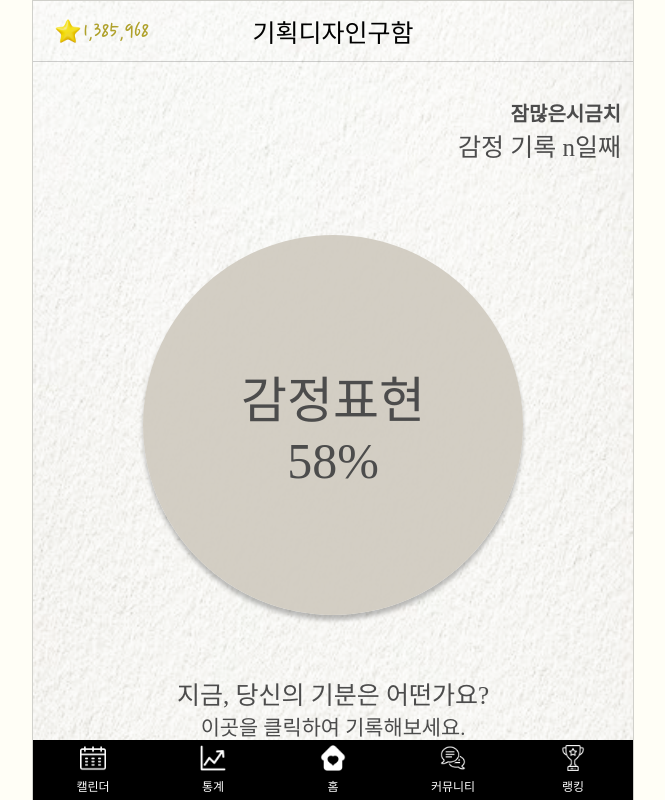
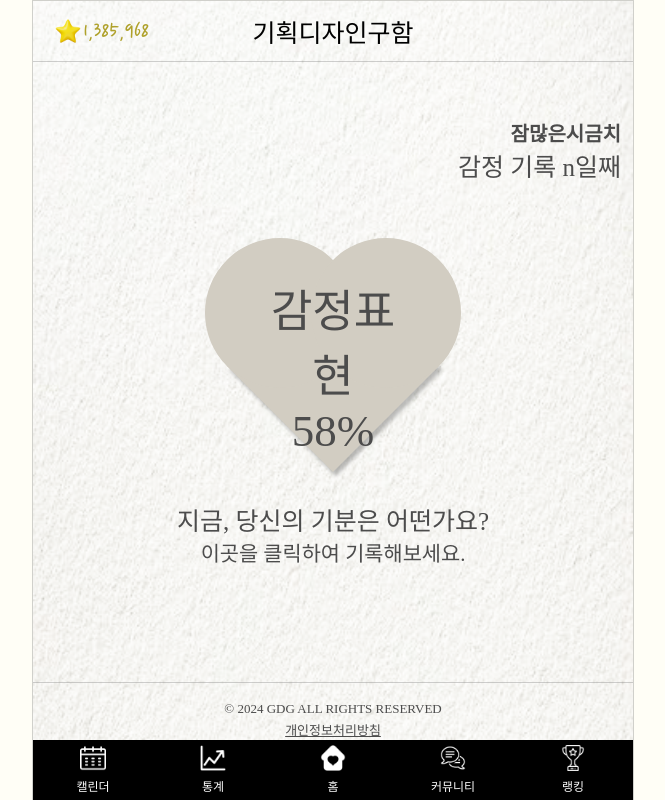
Before and after one commit to TEAM-GDG/FrontEnd, a React (Create React App) app: page / in a window 1280 px wide. Shown: the top 800 px of the page, without its empty margins (307-972 px from the left). Built offline with nearby package versions, Linux system fonts and the light colour scheme; a web font is replaced by a local one.

Commit message:
하트로 바꿈

```diff
--- a/src/pages/MainPage/index.js
+++ b/src/pages/MainPage/index.js
@@ -10,13 +10,13 @@ const MainPage = ({ handleChangePage }) => {
         <RecordTime>감정 기록 n일째</RecordTime>
       </TopInfo>
       <EmotionContainer>
-        <Circle>
-          <CircleText>
+        <Heart>
+          <HeartInText>
             감정표현
             <br />
             58%
-          </CircleText>
-        </Circle>
+          </HeartInText>
+        </Heart>
         <EmotionText
           href="howdoyoufeel"
           onClick={e => handleChangePage(e, `howdoyoufeel`)}
@@ -73,41 +73,84 @@ const EmotionContainer = styled.div`
   justify-content: center;
   align-items: center;
   width: 100%;
-  margin-top: 6%;
+  margin-top: 12%;
   margin-bottom: 6%;
 `;
 
-const Circle = styled.div`
+const Heart = styled.div`
   display: flex;
   align-items: center;
   justify-content: center;
-  width: 380px;
-  height: 380px;
-  border-radius: 50%;
-  background: rgba(210, 205, 194, 0.96);
-  box-shadow: 0 5px 4px 0 rgba(0, 0, 0, 0.25);
+  position: relative;
+  width: 150px;
+  height: 150px;
+  background: rgba(210, 205, 194, 1);
+  box-shadow: 5px 1px 4px 0 rgba(0, 0, 0, 0.25);
+  transform: rotate(45deg);
+
+  &::before {
+    content: '';
+    position: absolute;
+    width: 150px;
+    height: 150px;
+    left: -50%;
+    border-radius: 50%;
+    background-color: rgba(210, 205, 194, 1);
+
+    @media (max-width: 425px) {
+      width: 100px;
+      height: 100px;
+    }
+
+    @media (max-width: 320px) {
+      width: 50px;
+      height: 50px;
+    }
+  }
+
+  &::after {
+    content: '';
+    position: absolute;
+    width: 150px;
+    height: 150px;
+    top: -50%;
+    border-radius: 50%;
+    background-color: rgba(210, 205, 194, 1);
+
+    @media (max-width: 425px) {
+      width: 100px;
+      height: 100px;
+    }
+
+    @media (max-width: 320px) {
+      width: 50px;
+      height: 50px;
+    }
+  }
 
   @media (max-width: 425px) {
-    width: 300px;
-    height: 300px;
+    width: 100px;
+    height: 100px;
   }
 
   @media (max-width: 320px) {
-    width: 250px;
-    height: 250px;
+    width: 50px;
+    height: 50px;
   }
 `;
 
-const CircleText = styled.div`
-  font-size: 50px;
+const HeartInText = styled.div`
+  z-index: 5;
+  font-size: 45px;
   text-align: center;
+  transform: rotate(-45deg);
 
   @media (max-width: 425px) {
-    font-size: 45px;
+    font-size: 30px;
   }
 
   @media (max-width: 320px) {
-    font-size: 40px;
+    font-size: 25px;
   }
 `;
 
```
